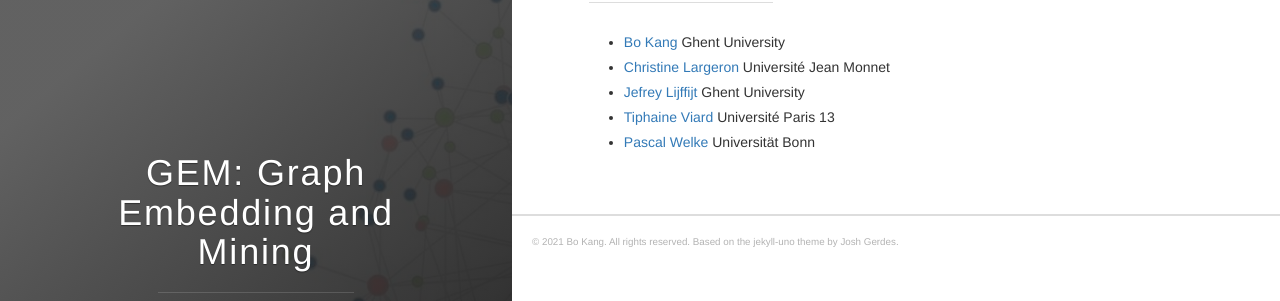
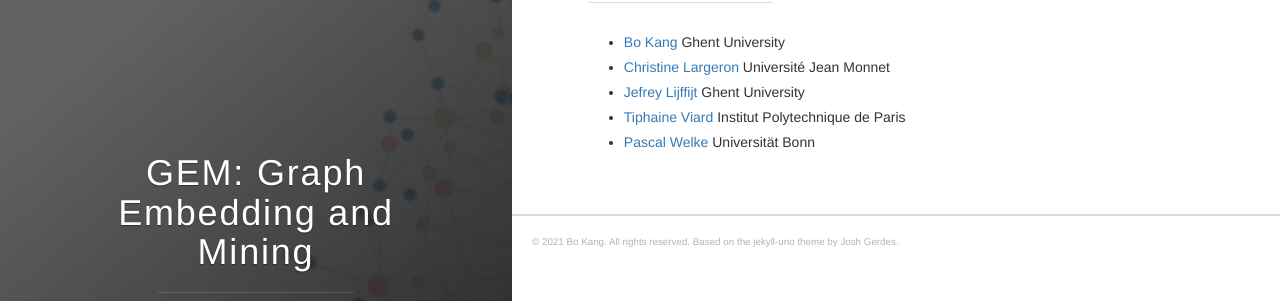
Before and after one commit to gem-ecmlpkdd/gem-ecmlpkdd.github.io, a Jekyll site: the page built from pages/organizers.md, in a window 1280 px wide. Shown: the part 136-437 px from the top of the page. Built offline with Jekyll 4.4.1, drawn with Linux system fonts in a browser that asks for light colours; nearby versions of some CDN libraries.

Commit message:
Updated Tiphaine's affiliation

```diff
--- a/pages/organizers.md
+++ b/pages/organizers.md
@@ -7,5 +7,5 @@ permalink: /organizers/
 - [Bo Kang](http://bokang.io) Ghent University
 - [Christine Largeron](https://perso.univ-st-etienne.fr/largeron/) Universit&#233; Jean Monnet
 - [Jefrey Lijffijt](https://users.ugent.be/~jlijffij/) Ghent University
-- [Tiphaine Viard](https://tiphaineviard.com) Universit&#233; Paris 13
+- [Tiphaine Viard](https://tiphaineviard.com) Institut Polytechnique de Paris
 - [Pascal Welke](https://mlai.cs.uni-bonn.de/people/pascal-welke) Universit&auml;t Bonn
```
